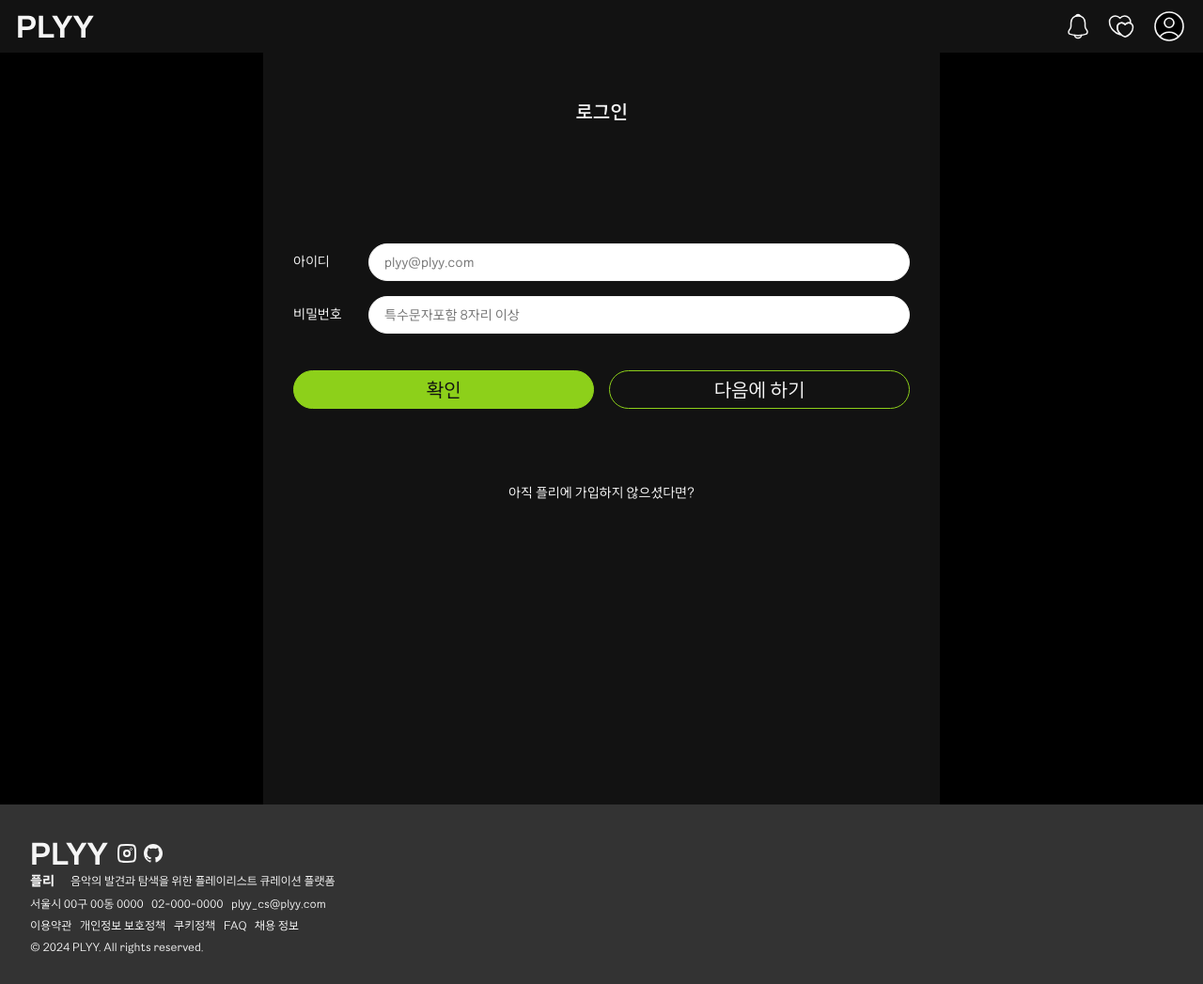
After one commit to Saemi-An/TIL, a Flask app: page /login in a window 1280 px wide. The commit adds this page. Shown: the whole page at 94% size. Run offline with Flask 3, Linux system fonts and the light colour scheme.

Commit message:
작은 버그들 수정, 로그인 화면 추가됨

```diff
--- a/plyy/app.py
+++ b/plyy/app.py
@@ -23,6 +23,11 @@ def curator(id):
 def song(p_id, num):
 
     return render_template('song-detail2.html')
+
+@app.route('/login')
+def login():
+
+    return render_template('login.html')
 
 # API - MAIN - 태그 검색
 @app.route('/api_main/search_by_tags')
--- a/plyy/static/css/style.css
+++ b/plyy/static/css/style.css
@@ -52,6 +52,10 @@
 }
 
 /* Reset */
+html, body {
+  overflow-x: hidden;
+}
+
 html, body, h1, h2, h3, h4, h5, h6, div, p, blockquote, pre, code, address, ul, ol, li, nav, section, article, header, footer, main, aside, dl, dt, dd, table, thead, tbody, tfoot, label, caption, th, td, form, fieldset, legend, hr, input, button, textarea, object, figure, figcaption {
   margin: 0;
   padding: 0;
@@ -679,16 +683,20 @@ input:not([type=checkbox], [type=radio])[readonly] {
   background-color: #F5F5F5;
   border-radius: 2rem 2rem 0 0;
   border-bottom: 1px solid #F15A22;
-  gap: 1.6rem;
+  gap: 0.8rem;
 }
 .plyy__top__tag {
   display: flex;
+  flex-wrap: wrap;
   align-items: center;
   justify-content: center;
-  height: 2.3rem;
+  min-height: 2.3rem;
   padding-left: 1.8rem;
   padding-right: 1.8rem;
-  gap: 1.2rem;
+}
+.plyy__top__tag li {
+  margin-right: 1.2rem;
+  margin-bottom: 0.8rem;
 }
 .plyy__top__intro {
   word-break: keep-all;
@@ -1001,6 +1009,9 @@ input:not([type=checkbox], [type=radio])[readonly] {
 .signup button {
   width: 100%;
 }
+.signup .cancel {
+  pointer-events: none;
+}
 
 .modal {
   display: flex;
--- /dev/null
+++ b/plyy/static/js/global.js
@@ -0,0 +1,14 @@
+window.addEventListener('load', () => {
+    // 로고 클릭시 홈화면으로 이동
+    document.getElementById('plyyLogo').addEventListener('click', () => {
+        location.href = '/';
+    })
+    // 프로필 아이콘 클릭시 로그인 페이지로 이동
+    document.getElementById('myProfile2').addEventListener('click', () => {
+        location.href = '/login';
+    })
+    // 플로팅바 : 뒤로가기
+    document.getElementById('historyBack').addEventListener('click', ()=>{
+        window.history.back();
+    })
+})
--- a/plyy/templates/curator-detail.html
+++ b/plyy/templates/curator-detail.html
@@ -10,12 +10,12 @@
     <!-- 헤더 -->
     <header class="header">
         <div class="align both">
-            <div><button class="btn-logo" aria-label="플리 로고"></button></div>
+            <div><button class="btn-logo" aria-label="플리 로고" id="plyyLogo"></button></div>
             <div class="header__icon-group">
                 <button class="btn-bell--default" aria-label="알림 없음"></button>
                 <!-- <button class="btn-bell--new" aria-label="새로운 알림 있음"></button> -->
                 <button class="btn-mylikes" aria-label="나의 좋아요"></button>
-                <button class="btn-myprofile2" aria-label="내 프로필"></button>
+                <button class="btn-myprofile2" aria-label="내 프로필" id="myProfile2"></button>
             </div>
         </div>
     </header>
@@ -198,5 +198,7 @@
             fetchCuratorDetailCards();
         };
     </script>
+    <script src="../static/js/global.js"></script>
+
 </body>
 </html>
--- /dev/null
+++ b/plyy/templates/login.html
@@ -0,0 +1,53 @@
+<!DOCTYPE html>
+<html lang="ko">
+<head>
+    <meta charset="UTF-8">
+    <meta name="viewport" content="width=device-width, initial-scale=1.0">
+    <title>PLYY</title>
+    <link rel="stylesheet" href="../static/css/style.css">
+</head>
+<body>
+    <!-- 헤더 -->
+    <header class="header">
+        <div class="align both">
+            <div><button class="btn-logo" aria-label="플리 로고" id="plyyLogo"></button></div>
+            <div class="header__icon-group">
+                <button class="btn-bell--default" aria-label="알림 없음"></button>
+                <!-- <button class="btn-bell--new" aria-label="새로운 알림 있음"></button> -->
+                <button class="btn-mylikes" aria-label="나의 좋아요"></button>
+                <button class="btn-myprofile2" aria-label="내 프로필" id="myProfile2"></button>
+            </div>
+        </div>
+    </header>
+    <!-- 메인 -->
+    <main class="main">
+        <div class="main__container">
+            <!-- 로그인 -->
+            <div class="login">
+                <p class="login__text fs20-bold">로그인</p>
+                <div class="login__input">
+                    <label for="email" class="fs14">아이디</label>
+                    <input type="email" class="fs14" id="email" placeholder="plyy@plyy.com">
+                </div>
+                <div class="login__input">
+                    <label for="password" class="fs14">비밀번호</label>
+                    <input type="password" class="fs14" id="password" placeholder="특수문자포함 8자리 이상">
+                </div>
+                <!-- 버튼 -->
+                <div class="login-btns align both">
+                    <button class="btn confirm">확인</button>
+                    <button class="btn cancel">다음에 하기</button>
+                </div>
+                <a href="/signup" class="login__signup fs14">아직 플리에 가입하지 않으셨다면?</a>
+            </div>
+        </div>
+    </main>
+    <!-- 푸터 : 현재 이미지 박아넣음. 추후 컴포넌트화 필요-->
+    <footer class="footer">
+        <div>
+            <div class="footer__img"></div>
+        </div>
+    </footer>
+    <script src="../static/js/global.js"></script>
+</body>
+</html>
```
Also changed, not shown: plyy/templates/main.html (+4 -8 lines), plyy/templates/plyy-detail.html (+4 -8 lines), plyy/templates/song-detail2.html (+6 -6 lines), plyy/README.md, 1 other file.
